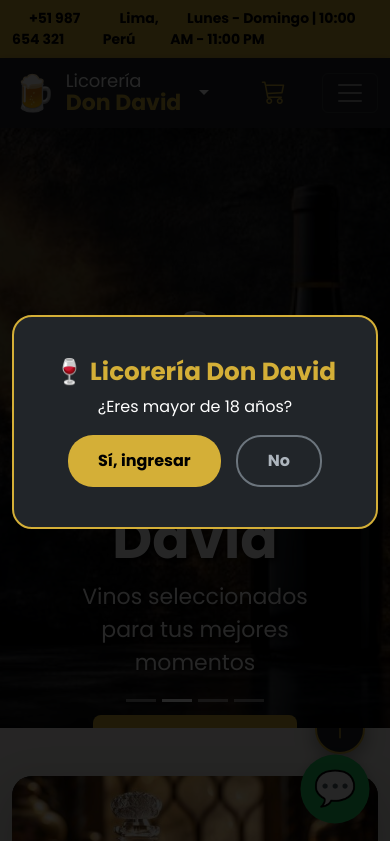
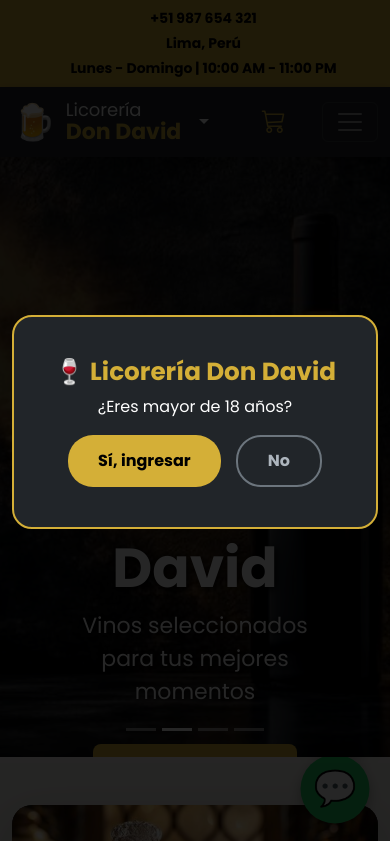
Before and after one commit to nancyvc131100-sys/don-david-web, a plain HTML site: page index.html in a window 390 px wide. Shown: the top 841 px of the page. Drawn offline with nearby package versions, Linux system fonts and the light colour scheme; no server answers.

Commit message:
arreglitos

```diff
--- a/index.html
+++ b/index.html
@@ -195,7 +195,7 @@
 <div class="carousel-item active">
 
 <img src="imagenes/banner.jpg"
-class="d-block w-100">
+class="d-block w-100 hero-img">
 
 <div class="carousel-caption">
 
--- a/style.css
+++ b/style.css
@@ -320,6 +320,13 @@
 
     font-weight:bold;
 
+}
+@media (max-width: 767px) {
+    .top-bar .container {
+        flex-direction: column;
+        gap: 4px;
+        text-align: center;
+    }
 }
 
 .nav-link{
```
